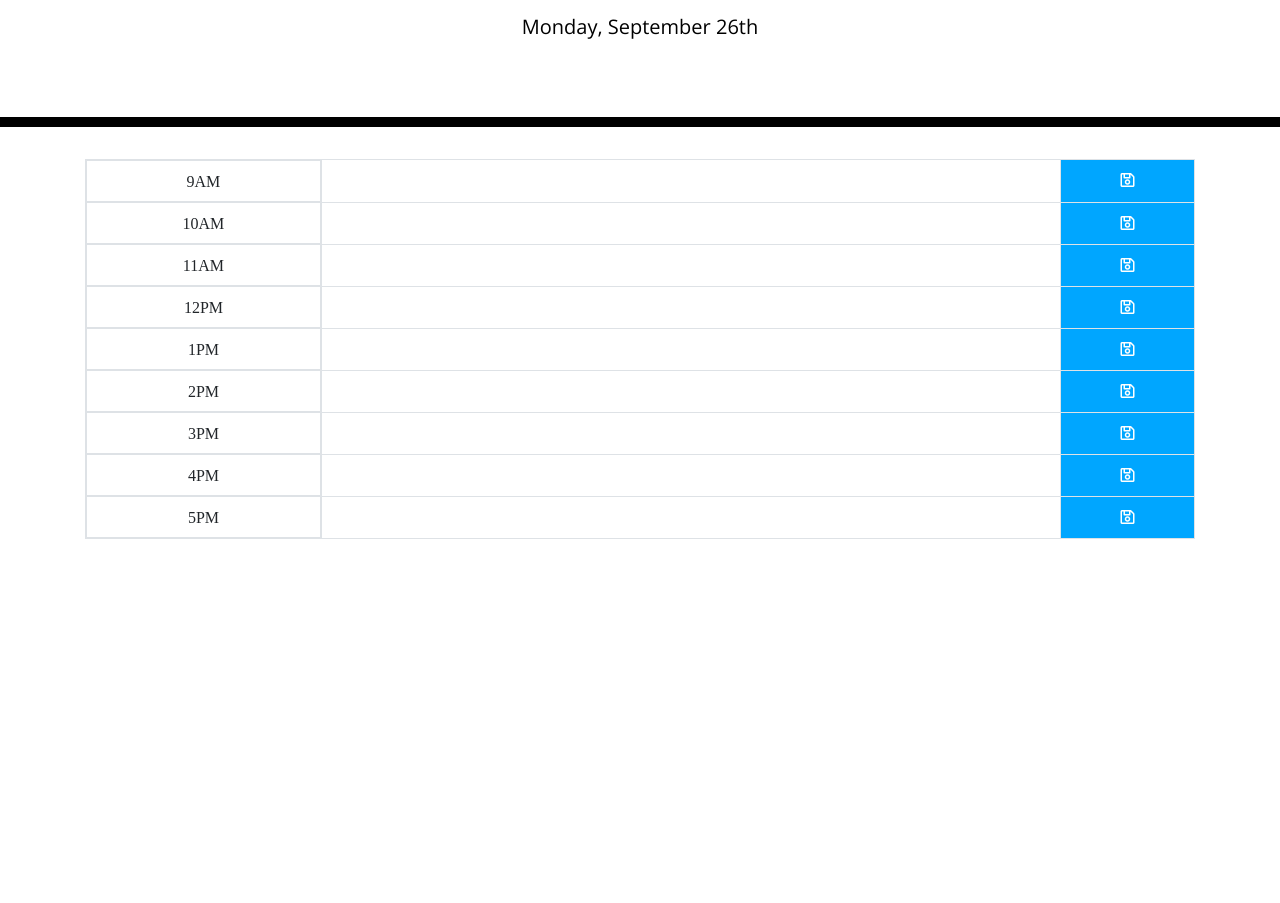
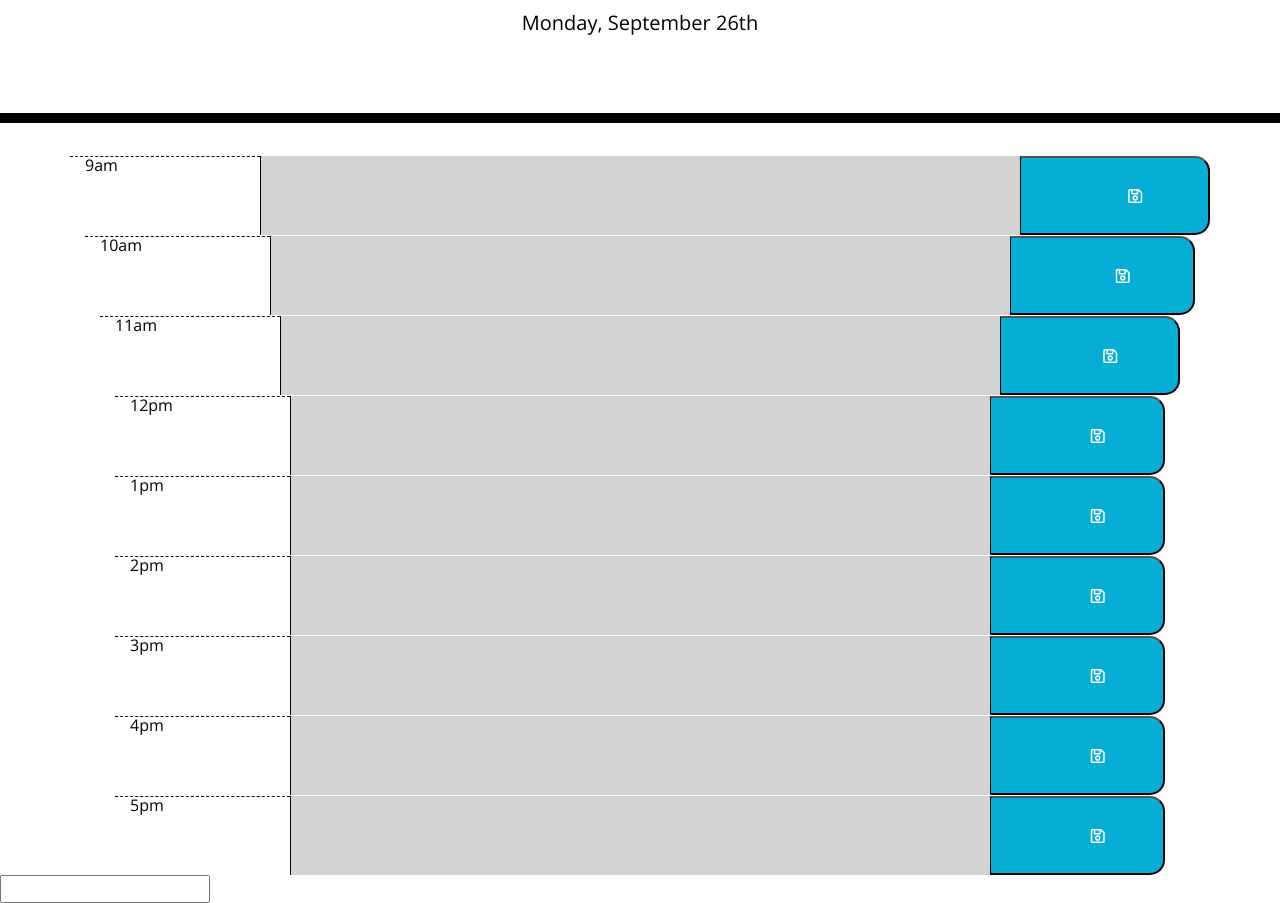
Before and after one commit to andersonmourot/Work-Day-Scheduler, a plain HTML site: page index.html in a window 1280 px wide. Shown: the part 181-1084 px from the top of the page. Before the commit the page ends 800 px from the top, so only its background shows below. Drawn offline with nearby package versions, Linux system fonts and the light colour scheme.

Commit message:
Added new functions and HTML
Added new functions and HTML

```diff
--- a/index.html
+++ b/index.html
@@ -29,73 +29,72 @@
       <p id="currentDay" class="lead"></p>
     </header>
     <div class="container">
-      <table class="table table-bordered">
-        <tbody>
-          <tr>
-            <th class = "far" scope="col">9AM</th>
-            <td id = "9" class = "col-8"></td>
-            <td id = "save">
+      <div class="row timeblock">
+        <div class="col-2 hour">9am</div>
+        <textarea class="col-8" id="12"></textarea>
+        <button class="col-2 saveBtn">
           <i class="far fa-save"></i>
-            </td>
-          </tr>
-          <tr>
-            <th class = "far" scope="col">10AM</th>
-            <td id = "10" class = "col-8"></td>
-            <td id = "save">
+        </button>
+      </div>
+    <div class="container">
+      <div class="row timeblock">
+        <div class="col-2 hour">10am</div>
+        <textarea class="col-8" id="12"></textarea>
+        <button class="col-2 saveBtn">
           <i class="far fa-save"></i>
-            </td>
-          </tr>
-          <tr>
-            <th class = "far" scope="col">11AM</th>
-            <td id = "11" class = "col-8"></td>
-            <td id = "save">
+        </button>
+      </div>
+    <div class="container">
+      <div class="row timeblock">
+        <div class="col-2 hour">11am</div>
+        <textarea class="col-8" id="12"></textarea>
+        <button class="col-2 saveBtn">
           <i class="far fa-save"></i>
-            </td>
-          </tr>
-          <tr>
-            <th class = "far" scope="col">12PM</th>
-            <td id = "12" class = "col-8"></td>
-            <td id = "save">
+        </button>
+      </div>
+    <div class="container">
+      <div class="row timeblock">
+        <div class="col-2 hour">12pm</div>
+        <textarea class="col-8" id="12"></textarea>
+        <button class="col-2 saveBtn">
           <i class="far fa-save"></i>
-            </td>
-          </tr>
-          <tr>
-            <th class = "far" scope="col">1PM</th>
-            <td id = "1" class = "col-8"></td>
-            <td id = "save">
+        </button>
+      </div>
+      <div class="row timeblock">
+        <div class="col-2 hour">1pm</div>
+        <textarea class="col-8" id="13"></textarea>
+        <button class="col-2 saveBtn">
           <i class="far fa-save"></i>
-            </td>
-          </tr>
-          <tr>
-            <th class = "far" scope="col">2PM</th>
-            <td id = "2" class = "col-8"></td>
-            <td id = "save">
+        </button>
+      </div>
+      <div class="row timeblock">
+        <div class="col-2 hour">2pm</div>
+        <textarea class="col-8" id="14"></textarea>
+        <button class="col-2 saveBtn">
           <i class="far fa-save"></i>
-            </td>
-          </tr>
-          <tr>
-            <th class = "far" scope="col">3PM</th>
-            <td id = "3" class = "col-8"></td>
-            <td id = "save">
+        </button>
+      </div>
+      <div class="row timeblock">
+        <div class="col-2 hour">3pm</div>
+        <textarea class="col-8" id="14"></textarea>
+        <button class="col-2 saveBtn">
           <i class="far fa-save"></i>
-            </td>
-          </tr>
-          <tr>
-            <th class = "far" scope="col">4PM</th>
-            <td id = "4" class = "col-8"></td>
-            <td id = "save">
+        </button>
+      </div>
+      <div class="row timeblock">
+        <div class="col-2 hour">4pm</div>
+        <textarea class="col-8" id="14"></textarea>
+        <button class="col-2 saveBtn">
           <i class="far fa-save"></i>
-            </td>
-          </tr>
-          <tr>
-            <th class = "far" scope="col">5PM</th>
-            <td id = "5" class = "col-8"></td>
-            <td id = "save">
+        </button>
+      </div>
+      <div class="row timeblock">
+        <div class="col-2 hour">5pm</div>
+        <textarea class="col-8" id="14"></textarea>
+        <button class="col-2 saveBtn">
           <i class="far fa-save"></i>
-            </td>
-          </tr>
-        </tbody>
-      </table>
+        </button>
+      </div>
     </div>
 
     <script src="https://code.jquery.com/jquery-3.4.1.min.js"></script>
--- a/script.js
+++ b/script.js
@@ -1,4 +1,45 @@
+
+//Tracks and writes the current date
 var time = moment().format("dddd, MMMM Do");
 $("#currentDay").text(time);
 
-var hour = moment().format("h");
+
+var input = document.createElement("input");
+    input.setAttribute("type", "text");
+    document.body.appendChild(input);
+
+
+
+function addClass () {
+	var hour = moment().format("H");
+    var timeArray = document.querySelectorAll("textarea");
+    timeArray.forEach(timeBlock => {
+    if (timeBlock.id === hour) {
+    timeBlock.classList.add("present")
+    }
+    if (timeBlock.id < hour) {
+    timeBlock.classList.add("past")
+    }
+    if (timeBlock.id > hour) {
+        timeBlock.classList.add("future")
+    }
+})
+ }
+
+function saveEvent () {
+   var siblings = $(this).siblings();
+   var text = siblings[1].value;
+   var timeBlockID = siblings[1].getAttribute("id");
+   localStorage.setItem(timeBlockID, text);
+
+   for (var i=0; i < localStorage.timeBlockID.length; i++) {
+    var key = localStorage.timeBlockID(i);
+    var value = localStorage.getItem(key);
+   }
+}
+
+$(".saveBtn").on("click", saveEvent)
+
+addClass ();
+
+//console.log($(this).siblings("textarea")[0].value)
--- a/style.css
+++ b/style.css
@@ -69,17 +69,3 @@ textarea{
   font-size: 20px;
   transition: all .3s ease-in-out;
 }
-
-#currentDay {
-  margin-top: 20px;
-}
-
-.far {
-  display: flex;
-  justify-content: center;
-}
-
-#save {
-  background-color: rgb(0, 166, 255);
-  color: white;
-}
```
Lines whose indentation alone changed are shown as unchanged.
